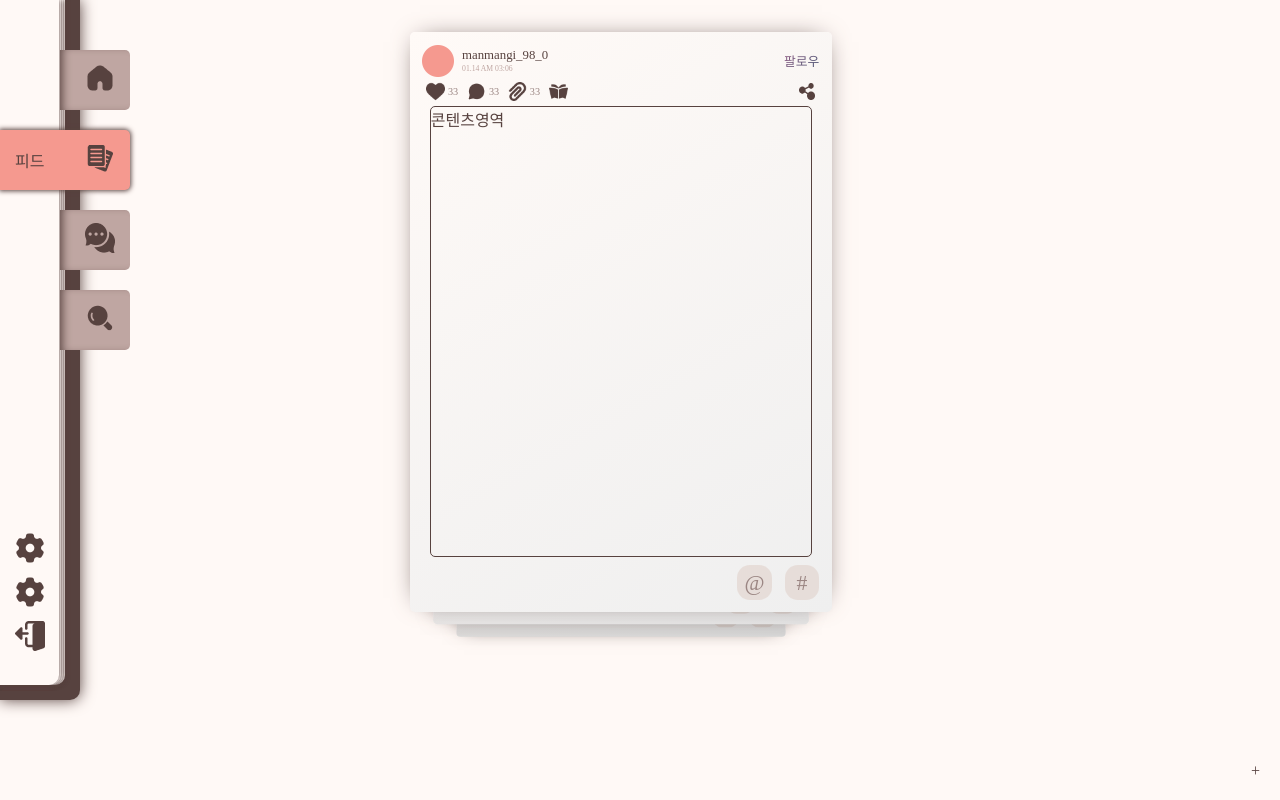
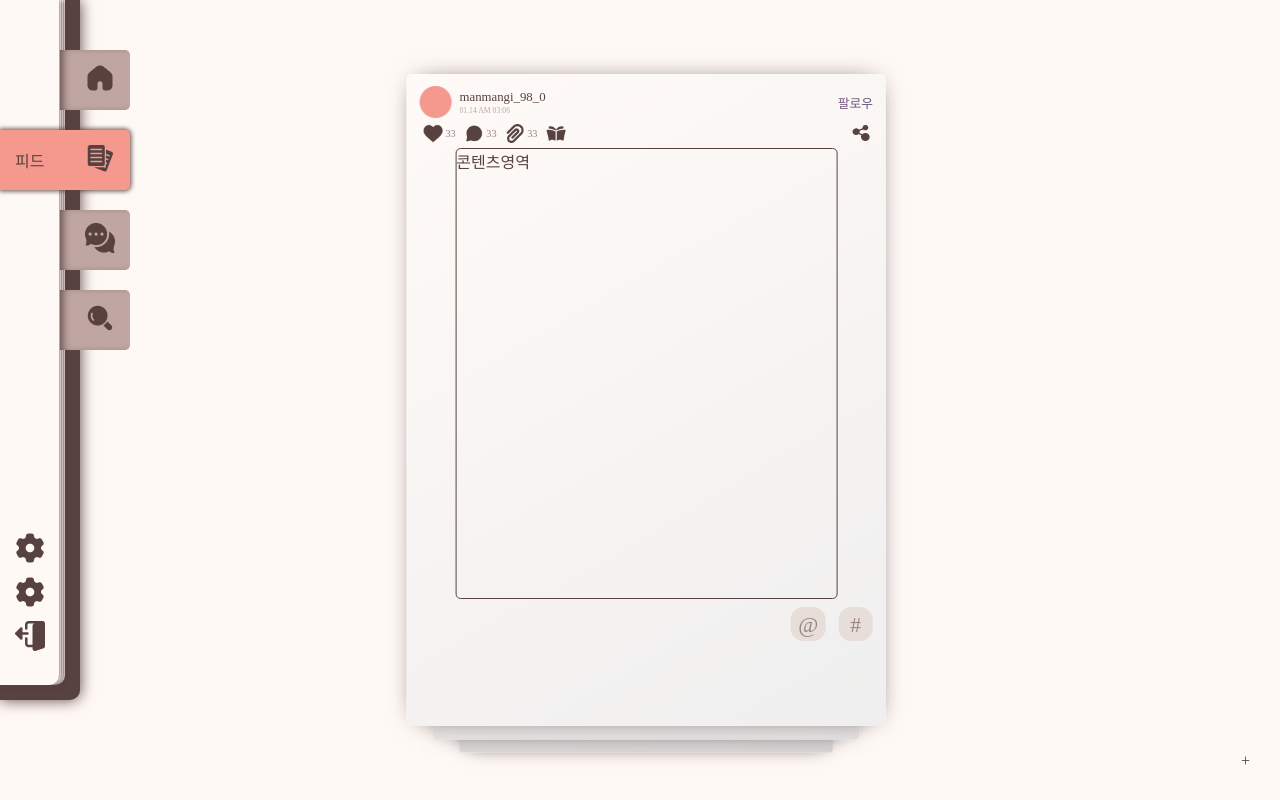
Before and after one commit to thingk0/Mybrary, a React (Create React App) app in the folder frontend/: page /feed in a window 1280 px wide. Built offline with nearby package versions, Linux system fonts and the light colour scheme; a web font is replaced by a local one.

Commit message:
FEAT: 스타일 변경

```diff
--- a/frontend/src/pages/style/FeedPage.module.css
+++ b/frontend/src/pages/style/FeedPage.module.css
@@ -1,54 +1,21 @@
-:root {
-  --main1: #f5998f;
-  --main2: #57423f;
-  --main3: #bfa6a2;
-  --main4: #fff9f6;
-  --main5: #9b8683;
-  --main6: #f5998f;
-  --gomin1: #2f4858;
-  --gomin2: #455371;
-  --gomin3: #6a5b82;
-  --gomin4: #946087;
-  --gomin5: #ba667e;
-  --blur1: #fff9f680;
-  /* 1번이 모달컬러 */
-  --blur2: #ddccc380;
-  /* 책장뒷편 쓰는색 */
-  --deletecolor: linear-gradient(
-    135deg,
-    rgba(116, 91, 127, 1) 0%,
-    rgba(245, 153, 143, 1) 100%
-  );
-  --followcolor: linear-gradient(
-    135deg,
-    rgba(148, 96, 135, 1) 0%,
-    rgba(69, 83, 113, 1) 100%
-  );
-  --papercolor: linear-gradient(
-    150deg,
-    rgba(255, 250, 247, 1) 0%,
-    rgba(239, 239, 239, 1) 100%
-  );
-}
-
 /* 피드컨테이너 */
 .feedContainer {
   display: flex;
   justify-content: center;
-  overflow: hidden;
+  align-items: center;
   height: 100vh;
 }
 
 /* 콘텐츠들 */
 .StackCarousel_contents {
-  width: 33vi;
-  height: 45vi;
+  width: 37.4vi; /* 11*3.4 */
+  height: 51vi; /* 15*3.4 */
   display: grid;
   grid-auto-columns: 1fr;
   grid-auto-rows: minmax(0, 1fr);
   align-items: end;
   transition: 0.5s;
-  transform: translateX(15vw) translateY(4vh);
+  transform: translateX(17vw);
 }
 .StackCarousel_translate {
   transition: transform 0.5s;
@@ -116,6 +83,6 @@
 /* 스래드추가 버튼 */
 .create {
   position: fixed;
-  right: 20px;
-  bottom: 20px;
+  right: 30px;
+  bottom: 30px;
 }
```
